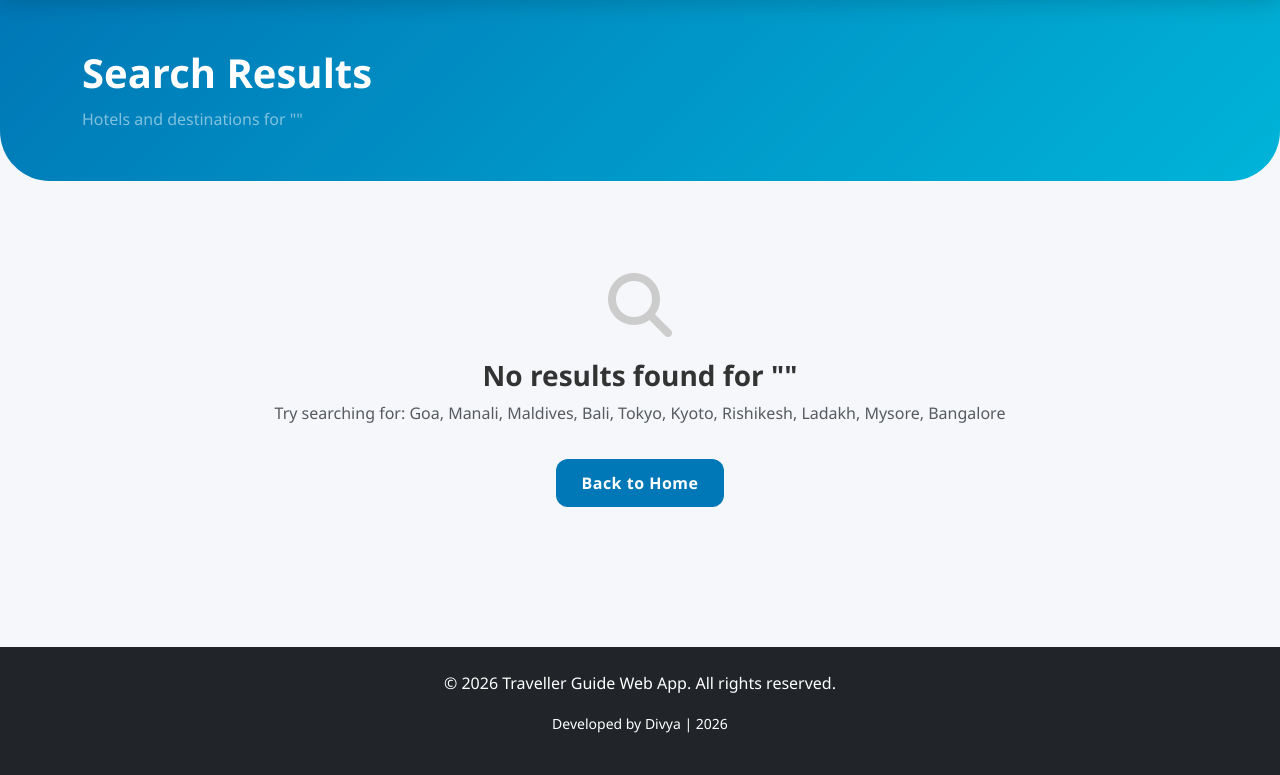
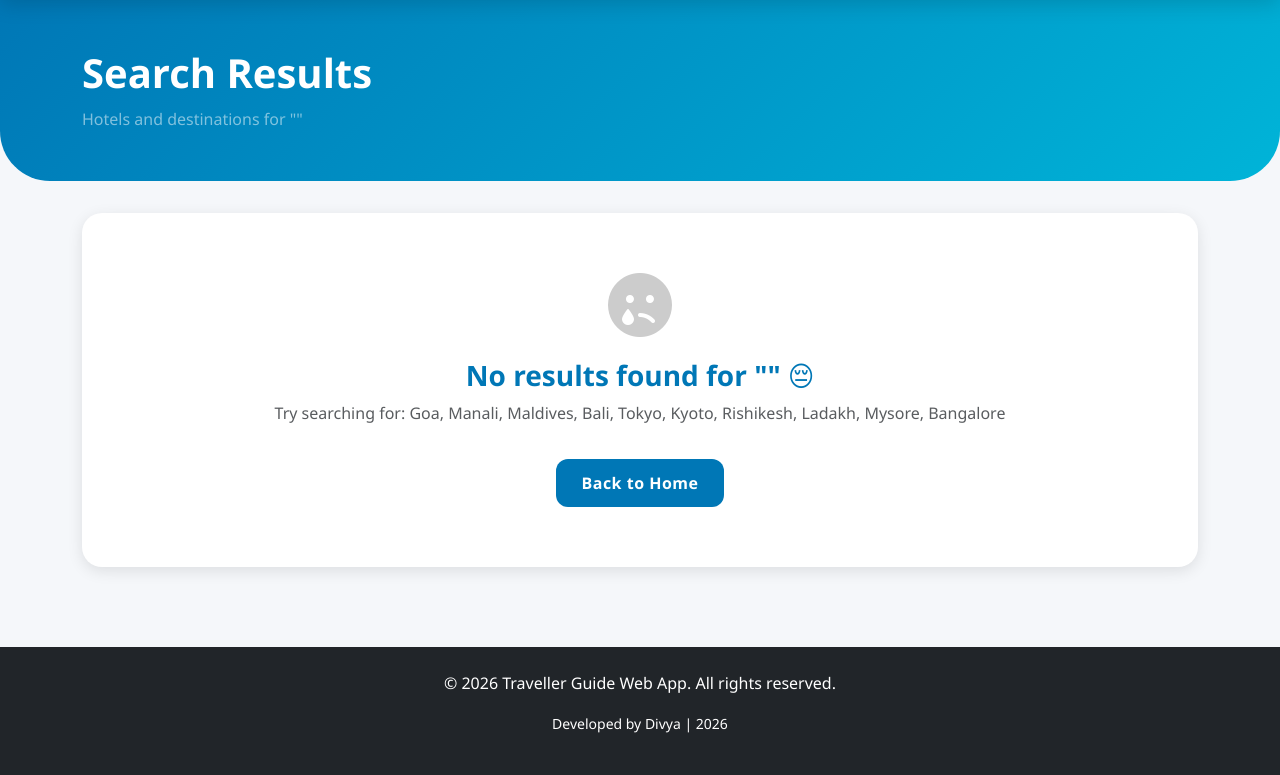
Before and after one commit to divyacet2024-dot/travellar-web, a Flask app: page /search in a window 1280 px wide. Shown: the part 87-862 px from the top of the page. Run offline with Flask 3, Linux system fonts and the light colour scheme.

Commit message:
UI upgrade

```diff
--- a/templates/search_results.html
+++ b/templates/search_results.html
@@ -40,12 +40,19 @@
     .no-results {
         text-align: center;
         padding: 60px 20px;
+        background: white;
+        border-radius: 20px;
+        box-shadow: 0 4px 15px rgba(0,0,0,0.1);
     }
 
     .no-results i {
         font-size: 4rem;
         color: #ccc;
         margin-bottom: 20px;
+    }
+
+    .no-results h3 {
+        color: #0077b6;
     }
 </style>
 {% endblock %}
@@ -86,8 +93,8 @@
         </div>
     {% else %}
         <div class="no-results">
-            <i class="fas fa-search"></i>
-            <h3>No results found for "{{ query }}"</h3>
+            <i class="fas fa-sad-tear"></i>
+            <h3>No results found for "{{ query }}" 😔</h3>
             <p class="text-muted">Try searching for: Goa, Manali, Maldives, Bali, Tokyo, Kyoto, Rishikesh, Ladakh, Mysore, Bangalore</p>
             <a href="{{ url_for('index') }}" class="btn btn-primary mt-3">Back to Home</a>
         </div>
```
